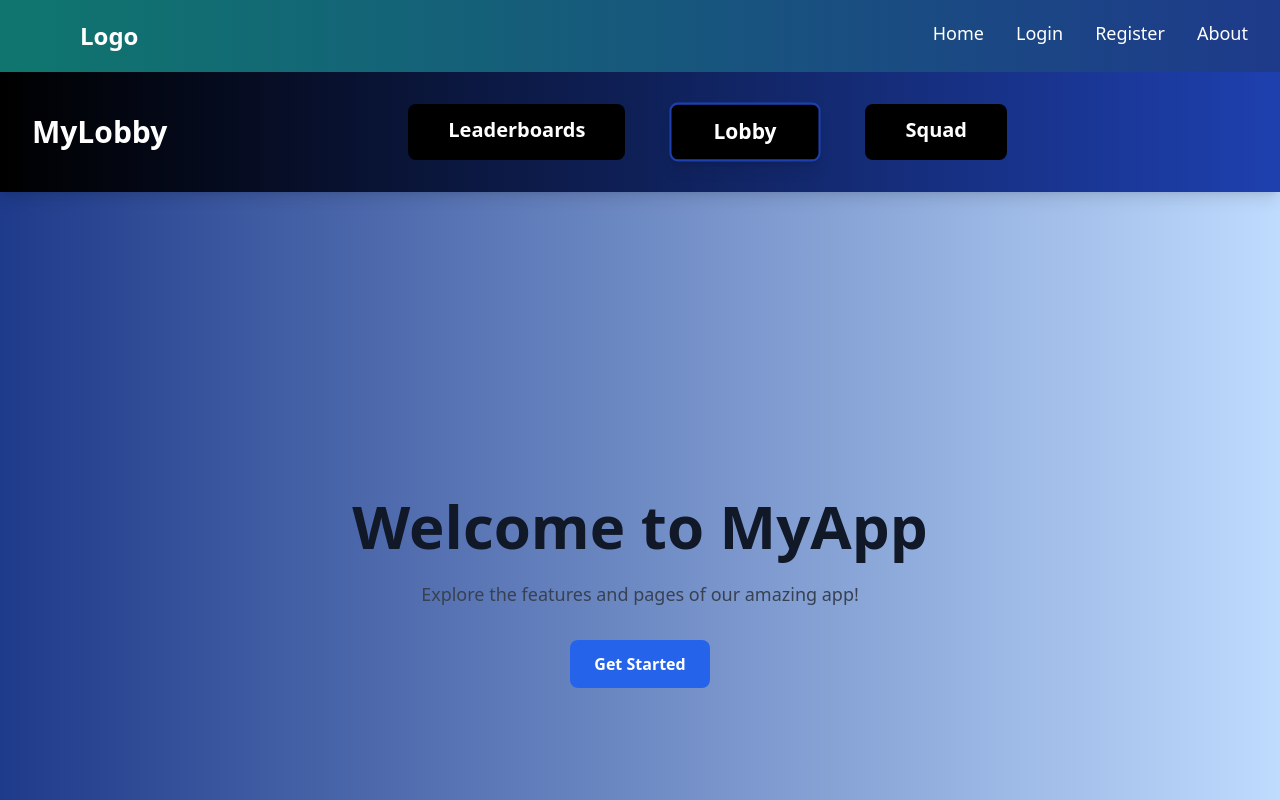
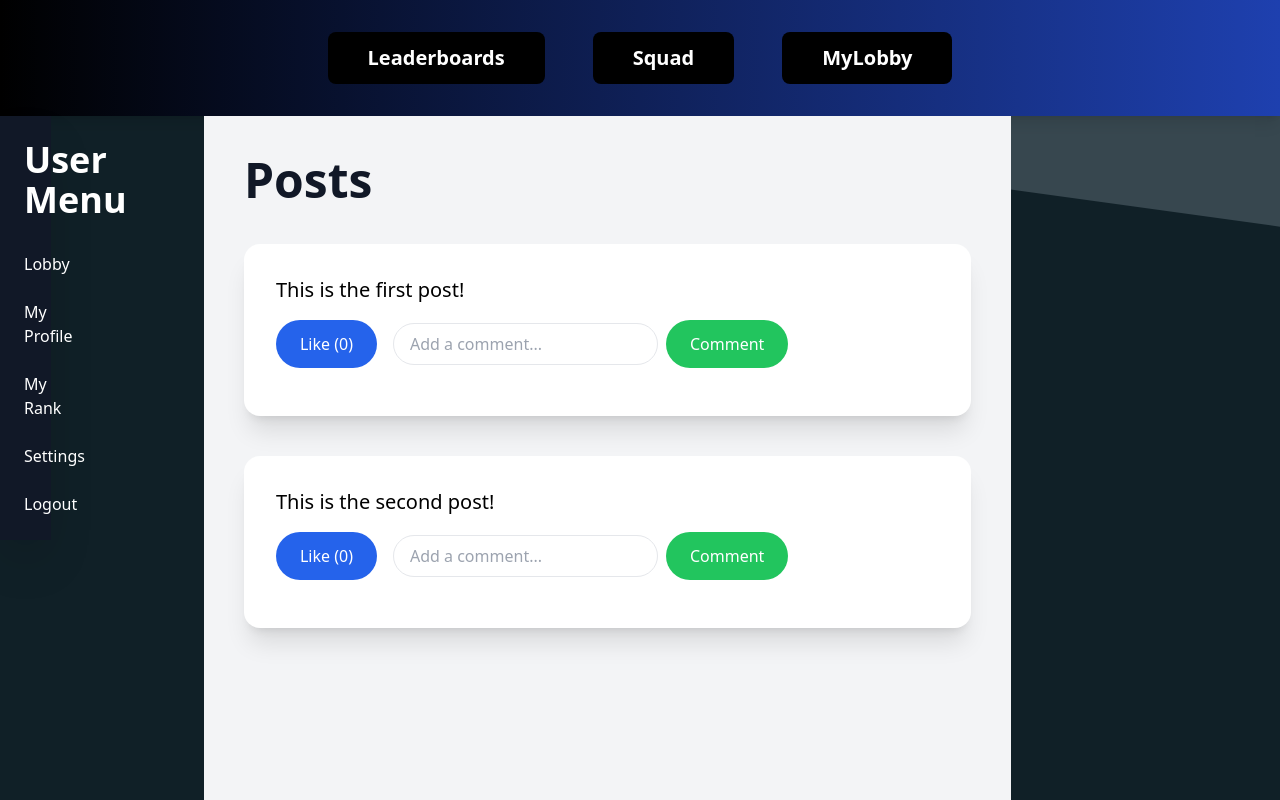
Before and after one commit to ron-yerovoy/gamegrid-client, a Next.js app: page /HomePage in a window 1280 px wide. Shown: the top 800 px of the page. Built offline with nearby package versions, Linux system fonts and the light colour scheme.

Commit message:
BurgerMenu and HomePage fixed

```diff
--- a/src/app/HomePage/LeaderBoard/page.js
+++ b/src/app/HomePage/LeaderBoard/page.js
@@ -1,8 +1,8 @@
 export default function LeaderBoard() {
   return (
-    <div className="min-h-screen flex flex-col items-center justify-center bg-gray-100">
-      <main className="flex flex-col items-center justify-center p-6">
-        <h1 className="text-4xl font-extrabold text-gray-900 mb-4">Welcome to Leaderboard Page</h1>
+    <div className="h-screen flex flex-col items-center justify-center bg-gray-100 w-full">
+      <main className="flex flex-col items-center justify-center">
+        <h1 className="text-4xl font-extrabold text-gray-900 ">Welcome to Leaderboard Page</h1>
         <p className="text-lg text-gray-700">
           This is a Leaderboard Page. Feel free to explore and enjoy the content!
         </p>
--- a/src/app/HomePage/Lobby/page.js
+++ /dev/null
@@ -1,109 +0,0 @@
-'use client'
-import { useState } from 'react'
-import Head from 'next/head'
-
-export default function Lobby() {
-  const [posts, setPosts] = useState([
-    { id: 1, content: 'This is the first post!', likes: 0, comments: [] },
-    { id: 2, content: 'This is the second post!', likes: 0, comments: [] },
-  ])
-
-  const handleLike = (id) => {
-    setPosts(posts.map((post) => (post.id === id ? { ...post, likes: post.likes + 1 } : post)))
-  }
-
-  const handleComment = (id, comment) => {
-    setPosts(
-      posts.map((post) => (post.id === id ? { ...post, comments: [...post.comments, comment] } : post))
-    )
-  }
-
-  return (
-    <div className="min-h-screen flex bg-gradient-to-r from-blue-900 via-purple-600 to-pink-500">
-      <Head>
-        <title>Lobby</title>
-      </Head>
-
-      {/* Sidebar */}
-      <div className="w-1/4 bg-gray-900 text-white p-6 shadow-2xl">
-        <h2 className="text-4xl font-extrabold mb-8">User Menu</h2>
-        <ul className="space-y-6">
-          <li className="hover:text-pink-300 transform transition duration-200">
-            <a href="#">Lobby</a>
-          </li>
-          <li className="hover:text-pink-300 transform transition duration-200">
-            <a href="#">My Profile</a>
-          </li>
-          <li className="hover:text-pink-300 transform transition duration-200">
-            <a href="#">My Rank</a>
-          </li>
-          <li className="hover:text-pink-300 transform transition duration-200">
-            <a href="#">Settings</a>
-          </li>
-          <li className="hover:text-pink-300 transform transition duration-200">
-            <a href="#">Logout</a>
-          </li>
-        </ul>
-      </div>
-
-      {/* Main Content */}
-      <div className="w-3/4 bg-gray-100 p-10">
-        <h1 className="text-5xl font-extrabold text-gray-900 mb-10">Posts</h1>
-        {posts.map((post) => (
-          <div
-            key={post.id}
-            className="bg-white p-8 rounded-2xl shadow-xl mb-10 transform transition duration-500 hover:scale-105"
-          >
-            <p className="text-xl mb-4">{post.content}</p>
-            <div className="flex items-center mt-4">
-              <button
-                className="bg-blue-600 text-white px-6 py-3 rounded-full hover:bg-blue-700 transition duration-300 transform hover:scale-110"
-                onClick={() => handleLike(post.id)}
-              >
-                Like ({post.likes})
-              </button>
-              <CommentForm postId={post.id} handleComment={handleComment} />
-            </div>
-            <div className="mt-4 space-y-2">
-              {post.comments.map((comment, index) => (
-                <p key={index} className="border-t pt-2">
-                  {comment}
-                </p>
-              ))}
-            </div>
-          </div>
-        ))}
-      </div>
-    </div>
-  )
-}
-
-function CommentForm({ postId, handleComment }) {
-  const [comment, setComment] = useState('')
-
-  const handleSubmit = (e) => {
-    e.preventDefault()
-    if (comment.trim()) {
-      handleComment(postId, comment)
-      setComment('')
-    }
-  }
-
-  return (
-    <form onSubmit={handleSubmit} className="ml-4 flex items-center">
-      <input
-        type="text"
-        className="border rounded-full px-4 py-2 mr-2 flex-1"
-        placeholder="Add a comment..."
-        value={comment}
-        onChange={(e) => setComment(e.target.value)}
-      />
-      <button
-        type="submit"
-        className="bg-green-500 text-white px-6 py-3 rounded-full hover:bg-green-600 transition duration-300 transform hover:scale-110"
-      >
-        Comment
-      </button>
-    </form>
-  )
-}
--- a/src/app/HomePage/Squad/page.js
+++ b/src/app/HomePage/Squad/page.js
@@ -1,8 +1,8 @@
 export default function LeaderBoard() {
   return (
-    <div className="min-h-screen flex flex-col items-center justify-center bg-gray-100">
-      <main className="flex flex-col items-center justify-center p-6">
-        <h1 className="text-4xl font-extrabold text-gray-900 mb-4">Welcome to squad page</h1>
+    <div className="h-screen flex flex-col items-center justify-center bg-gray-100 w-full">
+      <main className="flex flex-col items-center justify-center">
+        <h1 className="text-4xl font-extrabold text-gray-900">Welcome to squad page</h1>
         <p className="text-lg text-gray-700">This is squad page</p>
       </main>
     </div>
--- /dev/null
+++ b/src/app/HomePage/layout.js
@@ -0,0 +1,18 @@
+import React from 'react';
+import HomeHeader from '../components/HomePageHeader';
+import BurgerMenu from '../components/BurgerMenu';
+
+const HomeLayout = ({children}) => {
+  return (
+    <div>
+
+       <HomeHeader />
+      <div className='flex'>
+        <BurgerMenu />{children}</div>
+
+
+    </div>
+  );
+}
+
+export default HomeLayout;
--- a/src/app/HomePage/page.js
+++ b/src/app/HomePage/page.js
@@ -1,53 +1,88 @@
+'use client'
+import { useState } from 'react'
 import Head from 'next/head'
 
 export default function HomePage() {
+  const [posts, setPosts] = useState([
+    { id: 1, content: 'This is the first post!', likes: 0, comments: [] },
+    { id: 2, content: 'This is the second post!', likes: 0, comments: [] },
+  ])
+
+  const handleLike = (id) => {
+    setPosts(posts.map((post) => (post.id === id ? { ...post, likes: post.likes + 1 } : post)))
+  }
+
+  const handleComment = (id, comment) => {
+    setPosts(
+      posts.map((post) => (post.id === id ? { ...post, comments: [...post.comments, comment] } : post))
+    )
+  }
+
   return (
-    <div className="min-h-screen bg-gradient-to-r from-blue-900 to-blue-200">
-      {/* Enhanced Navbar */}
-      <header className="bg-gradient-to-r from-black to-blue-800 shadow-lg">
-        <nav className="mx-auto flex items-center justify-between p-8">
-          <div className="text-white text-3xl font-bold">MyLobby</div>
-          <div className="flex-grow flex justify-center space-x-12">
-            <a
-              href="/HomePage/LeaderBoard"
-              className="text-white text-xl font-semibold py-3 px-10 rounded-lg bg-black hover:bg-blue-900 transition duration-300 transform hover:scale-105"
-            >
-              Leaderboards
-            </a>
-            <a
-              href="/HomePage/Lobby"
-              className="text-white text-xl font-semibold py-3 px-10 rounded-lg bg-black shadow-lg hover:bg-blue-900 border-2 border-blue-800 transform scale-105"
-            >
-              Lobby
-            </a>
-            <a
-              href="/HomePage/Squad"
-              className="text-white text-xl font-semibold py-3 px-10 rounded-lg bg-black hover:bg-blue-900 transition duration-300 transform hover:scale-105"
-            >
-              Squad
-            </a>
-          </div>
-        </nav>
-      </header>
+    <div className="min-h-screen flex w-full">
+      <Head>
+        <title>Lobby</title>
+      </Head>
+
 
       {/* Main Content */}
-      <main className="flex flex-col items-center justify-center min-h-screen p-6 text-center">
-        <h1 className="text-6xl font-extrabold text-gray-900 mb-6">Welcome to MyApp</h1>
-        <p className="text-lg text-gray-700 mb-8">Explore the features and pages of our amazing app!</p>
-        <button
-          href="HomePage/Lobby"
-          className="bg-blue-600 hover:bg-blue-800 text-white font-bold py-3 px-6 rounded-lg transition duration-300 transform hover:scale-105"
-        >
-          Get Started
-        </button>
-      </main>
-
-      {/* Footer */}
-      <footer className="bg-gray-800 text-white py-4">
-        <div className="container mx-auto text-center">
-          <p>&copy; 2024 MyApp. All rights reserved.</p>
-        </div>
-      </footer>
+      <div className="w-3/4 bg-gray-100 p-10">
+        <h1 className="text-5xl font-extrabold text-gray-900 mb-10">Posts</h1>
+        {posts.map((post) => (
+          <div
+            key={post.id}
+            className="bg-white p-8 rounded-2xl shadow-xl mb-10 transform transition duration-500 hover:scale-105"
+          >
+            <p className="text-xl mb-4 text-black">{post.content}</p>
+            <div className="flex items-center mt-4">
+              <button
+                className="bg-blue-600 text-white px-6 py-3 rounded-full hover:bg-blue-700 transition duration-300 transform hover:scale-110"
+                onClick={() => handleLike(post.id)}
+              >
+                Like ({post.likes})
+              </button>
+              <CommentForm postId={post.id} handleComment={handleComment} />
+            </div>
+            <div className="mt-4 space-y-2 text-black">
+              {post.comments.map((comment, index) => (
+                <p key={index} className="border-t pt-2">
+                  {comment}
+                </p>
+              ))}
+            </div>
+          </div>
+        ))}
+      </div>
     </div>
   )
 }
+
+function CommentForm({ postId, handleComment }) {
+  const [comment, setComment] = useState('')
+
+  const handleSubmit = (e) => {
+    e.preventDefault()
+    if (comment.trim()) {
+      handleComment(postId, comment)
+      setComment('')
+    }
+  }
+
+  return (
+    <form onSubmit={handleSubmit} className="ml-4 flex items-center">
+      <input
+        type="text"
+        className="border rounded-full px-4 py-2 mr-2 flex-1 text-black"
+        placeholder="Add a comment..."
+        value={comment}
+        onChange={(e) => setComment(e.target.value)}
+      />
+      <button
+        type="submit"
+        className="bg-green-500 text-white px-6 py-3 rounded-full hover:bg-green-600 transition duration-300 transform hover:scale-110"
+      >
+        Comment
+      </button>
+    </form>
+  )
+}
--- /dev/null
+++ b/src/app/components/BurgerMenu.js
@@ -0,0 +1,33 @@
+import React from 'react'
+
+const BurgerMenu = () => {
+  return (
+    <div>
+      {/* Sidebar */}
+      <div className="w-1/4 bg-gray-900 text-white p-6 shadow-2xl">
+        <h2 className="text-4xl font-extrabold mb-8">User Menu</h2>
+        <ul className="space-y-6">
+          <li className="hover:text-pink-300 transform transition duration-200">
+            <a href="#">Lobby</a>
+          </li>
+          <li className="hover:text-pink-300 transform transition duration-200">
+            <a href="#">My Profile</a>
+          </li>
+          <li className="hover:text-pink-300 transform transition duration-200">
+            <a href="#">My Rank</a>
+          </li>
+          <li className="hover:text-pink-300 transform transition duration-200">
+            <a href="#">Settings</a>
+          </li>
+          <li className="hover:text-pink-300 transform transition duration-200">
+            <a href="/">Logout</a>
+          </li>
+        </ul>
+      </div>
+
+
+    </div>
+  )
+}
+
+export default BurgerMenu
--- a/src/app/components/Header.js
+++ b/src/app/components/Header.js
@@ -5,6 +5,7 @@ const header = () => {
     <>
       <div className="lg:hidden block absolute top-16 w-full left-0 right-0 bg-slate-900  ">
         <ul className=" text-center text-xl p-20">
+
           <Link to="LeaderBoard">
             <li className="my-4 py-4 border-b border-slate-800 hover:bg-slate-800 hover:rounded"> Home </li>
           </Link>
@@ -37,7 +38,7 @@ const header = () => {
           <div className="flex-10">
             <ul className="flex gap-8 -mr-12 text-[18px]">
               <Link href="/HomePage">
-                <li className=" hover:bg-cyan-800 hover:rounded"> Home </li>
+                <li className=" hover:bg-cyan-800 hover:rounded"> TempHomePage </li>
               </Link>
 
               <Link href="/login">
--- a/src/app/components/HomePageHeader.js
+++ b/src/app/components/HomePageHeader.js
@@ -1,65 +1,35 @@
-import Link from 'next/link'
+import React from 'react';
 
-const HomePageHeader = () => {
-  const content = (
-    <>
-      <div className="lg:hidden block absolute top-16 w-full left-0 right-0 bg-slate-900">
-        <ul className="text-center text-xl p-20">
-          <Link href="/LeaderBoard">
-            <li className="my-4 py-4 border-b border-slate-800 hover:bg-slate-800 hover:rounded">
-              {' '}
-              Leaderboardd{' '}
-            </li>
-          </Link>
+const HomeHeader = () => {
+  return (
+    <header className="bg-gradient-to-r from-black to-blue-800 shadow-lg">
+      <nav className="mx-auto flex items-center justify-between p-8">
 
-          <Link href="/HomePage">
-            <li className="my-4 py-4 border-b border-slate-800 hover:bg-slate-800 hover:rounded">
-              {' '}
-              HomePage{' '}
-            </li>
-          </Link>
+        <div className="flex-grow flex justify-center space-x-12">
+          <a
+            href="/HomePage/LeaderBoard"
+            className="text-white text-xl font-semibold py-3 px-10 rounded-lg bg-black hover:bg-blue-900 transition duration-300 transform hover:scale-105"
+          >
+            Leaderboards
+          </a>
+          <a
+            href="/HomePage/Squad"
+            className="text-white text-xl font-semibold py-3 px-10 rounded-lg bg-black hover:bg-blue-900 transition duration-300 transform hover:scale-105"
+          >
+            Squad
+          </a>
+          <a
+            href="/HomePage"
+            className="text-white text-xl font-semibold py-3 px-10 rounded-lg bg-black hover:bg-blue-900 transition duration-300 transform hover:scale-105"
+          >
+            MyLobby
 
-          <Link href="/Squad">
-            <li className="my-4 py-4 border-b border-slate-800 hover:bg-slate-800 hover:rounded">Squadd</li>
-          </Link>
+          </a>
 
-          <Link href="/about">
-            <li className="my-4 py-4 border-b border-slate-800 hover:bg-slate-800 hover:rounded"> Lobbyy </li>
-          </Link>
-        </ul>
-      </div>
-    </>
-  )
-  return (
-    <nav>
-      <div className="h-10vh flex justify-between z-50 text-white lg:py-5 px-20 py-4 flex-1">
-        <div className="lg:flex md:flex flex-1 items-center justify-end font-normal hidden">
-          <div className="flex-10">
-            <ul className="flex gap-8 -mr-12 text-[18px]">
-              <Link href="/">
-                <li className="hover:bg-cyan-800 hover:rounded"> Home </li>
-              </Link>
-
-              <Link href="/login">
-                <li data-cy="login_button_in_heade_menu" className="hover:bg-cyan-800 hover:rounded">
-                  {' '}
-                  Login{' '}
-                </li>
-              </Link>
-
-              <Link href="/register">
-                <li className="hover:bg-cyan-800 hover:rounded">Register</li>
-              </Link>
-
-              <Link href="/about">
-                <li className="hover:bg-cyan-800 hover:marker"> About </li>
-              </Link>
-            </ul>
-          </div>
         </div>
-      </div>
-    </nav>
-  )
+      </nav>
+    </header>
+  );
 }
 
-export default HomePageHeader
+export default HomeHeader;
--- a/src/app/layout.js
+++ b/src/app/layout.js
@@ -14,9 +14,6 @@ export default function RootLayout({ children }) {
   return (
     <html lang="en">
       <body className="bg-main-background bg-no-repeat bg-cover">
-        <div className="bg-gradient-to-r from-teal-700 to-blue-900 shadow-lg">
-          <Header />
-        </div>
         {children}
         <Footer />
       </body>
```
